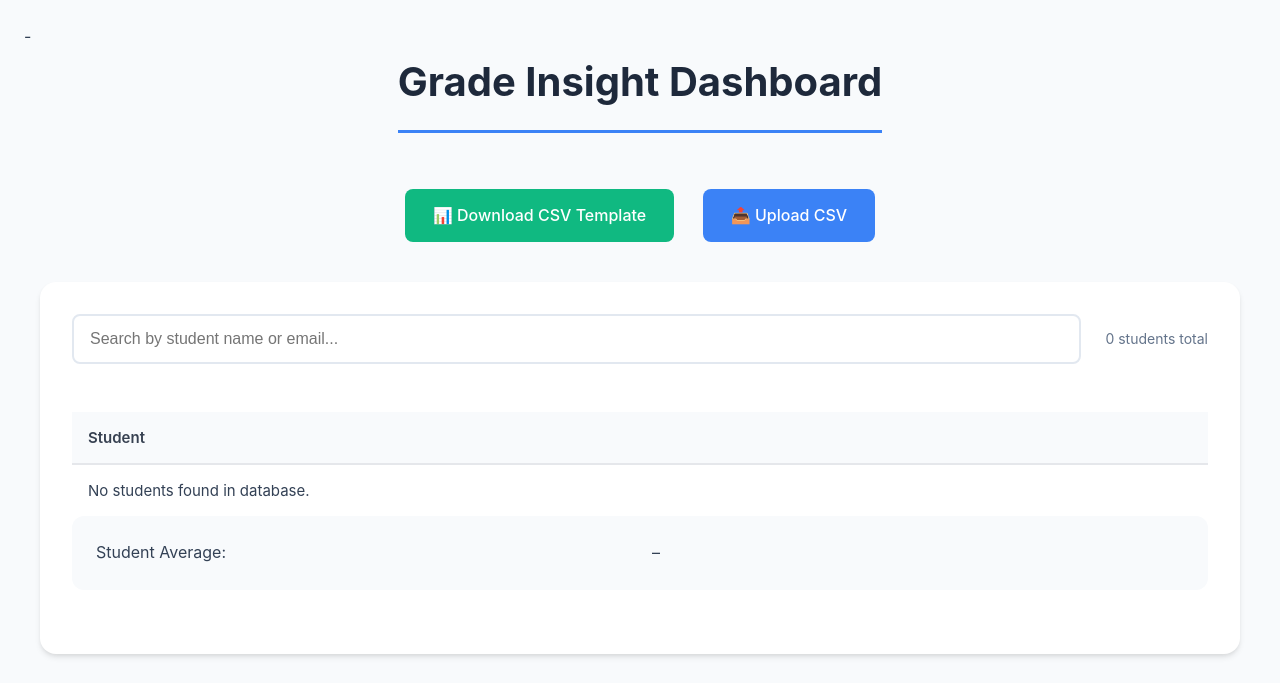
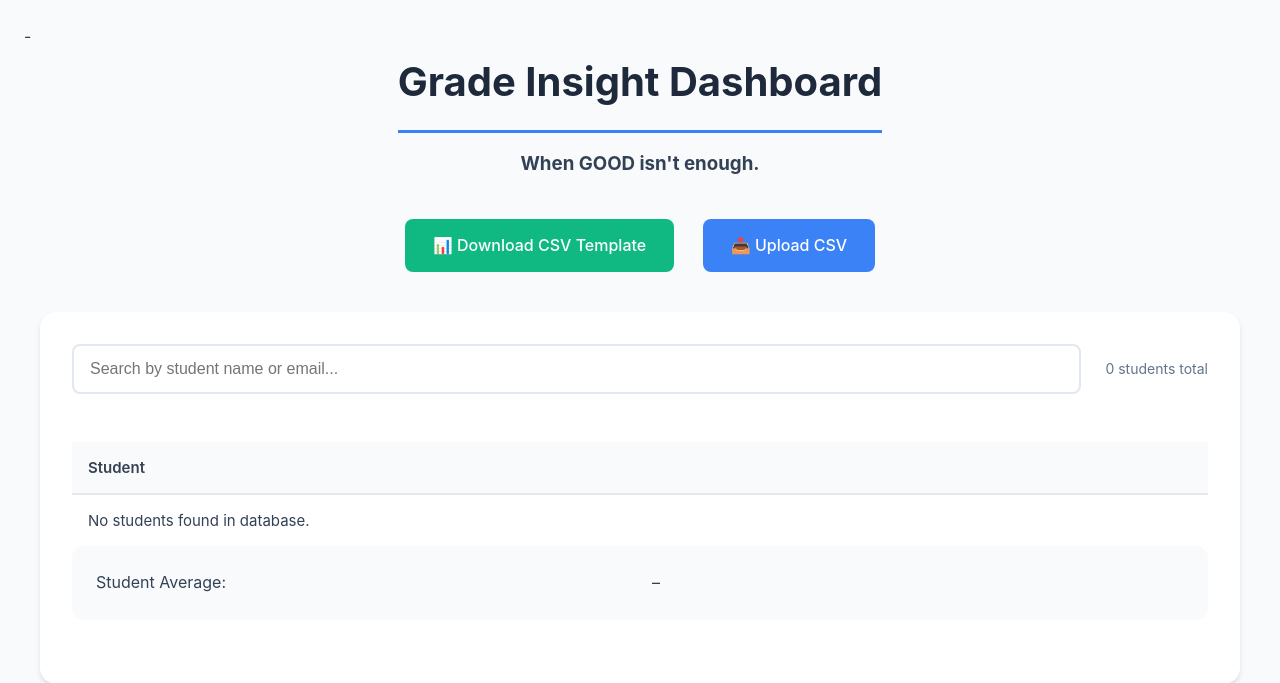
Before and after one commit to thorlorick/database_gradeinsight, a FastAPI app: page /dashboard in a window 1280 px wide. Shown: the top 683 px of the page. Run offline with FastAPI, Linux system fonts and the light colour scheme; data that the repository does not hold is empty.

Commit message:
Update dashboard.html

```diff
--- a/templates/dashboard.html
+++ b/templates/dashboard.html
@@ -3,13 +3,13 @@
 <head>
     <meta charset="UTF-8">
     <meta name="viewport" content="width=device-width, initial-scale=1.0">
-    <title>Grade Insight Dashboard
-           When good isn't enough</title>
+    <title>Grade Insight Dashboard</title>
     <link rel="stylesheet" href="/static/css/dashboard.css">
 </head>
 <body>
     <div class="header">
         <h1>Grade Insight Dashboard</h1>
+        <h3>When GOOD isn't enough.</h3>
     </div>
  <div class="navigation">
         <a href="/download-template" class="nav-button active">📊 Download CSV Template</a>
```
